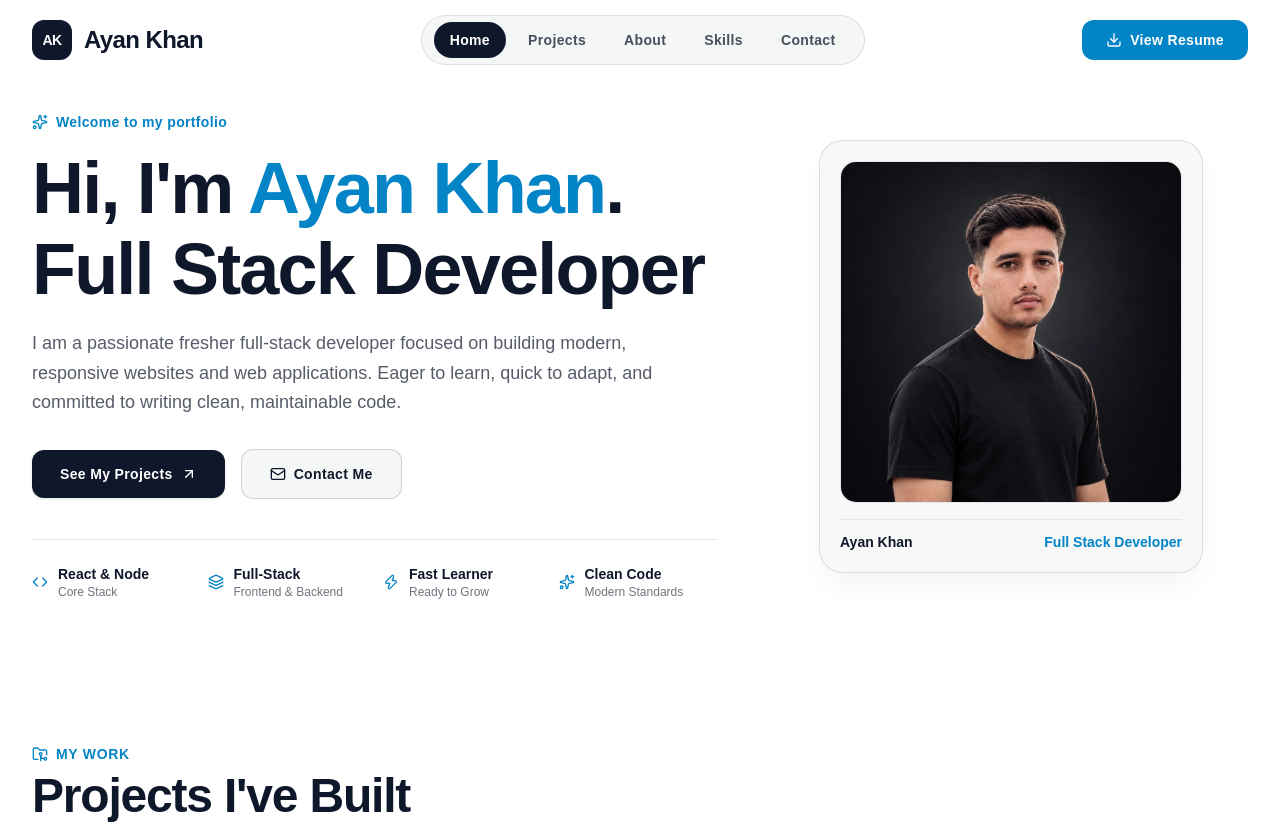
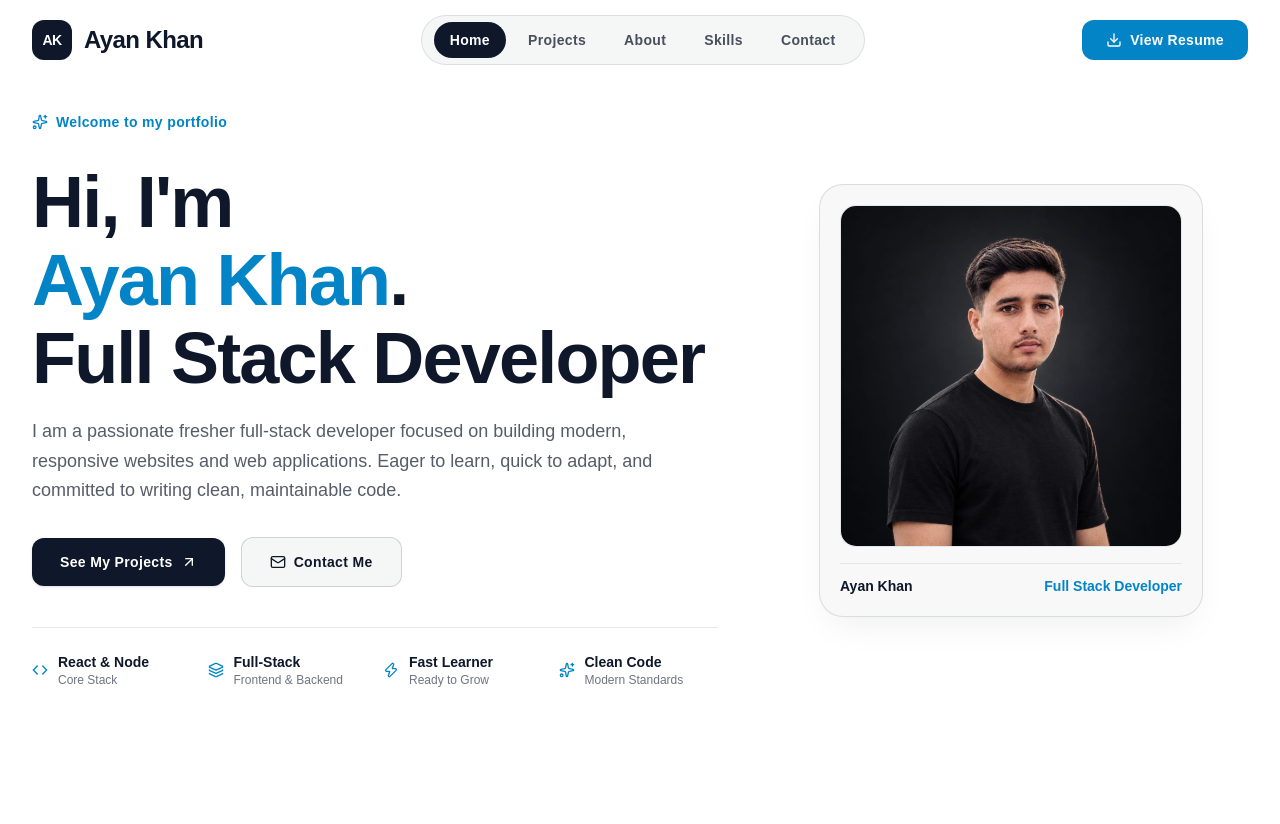
Before and after one commit to ayankhan1213/Ayan-Khan-Portfolio, a React (Vite) app in the folder Frontend/: page / in a window 1280 px wide. Shown: the top 824 px of the page. Built offline with nearby package versions, Linux system fonts and the light colour scheme; a web font is replaced by a local one.

Commit message:
Ayan Khan PORTFOLIO

```diff
--- a/Frontend/src/components/Hero.jsx
+++ b/Frontend/src/components/Hero.jsx
@@ -20,10 +20,10 @@ export default function Hero() {
           </div>
 
           <h1
-            className="text-4xl sm:text-6xl lg:text-7xl font-bold tracking-tight leading-[1.12] mb-5"
+            className="text-4xl sm:text-6xl lg:text-7xl font-bold tracking-tight leading-[1.08] mt-4 mb-5"
             style={{ color: 'var(--color-text)' }}
           >
-            Hi, I'm <span style={{ color: 'var(--color-accent)' }}>Ayan Khan</span>.
+            Hi, I'm <br /> <span style={{ color: 'var(--color-accent)' }}>Ayan Khan</span>.
             <br />
             Full Stack Developer
           </h1>
```
Also changed, not shown: 1 other file (tests, documents, lock files or other folders).
